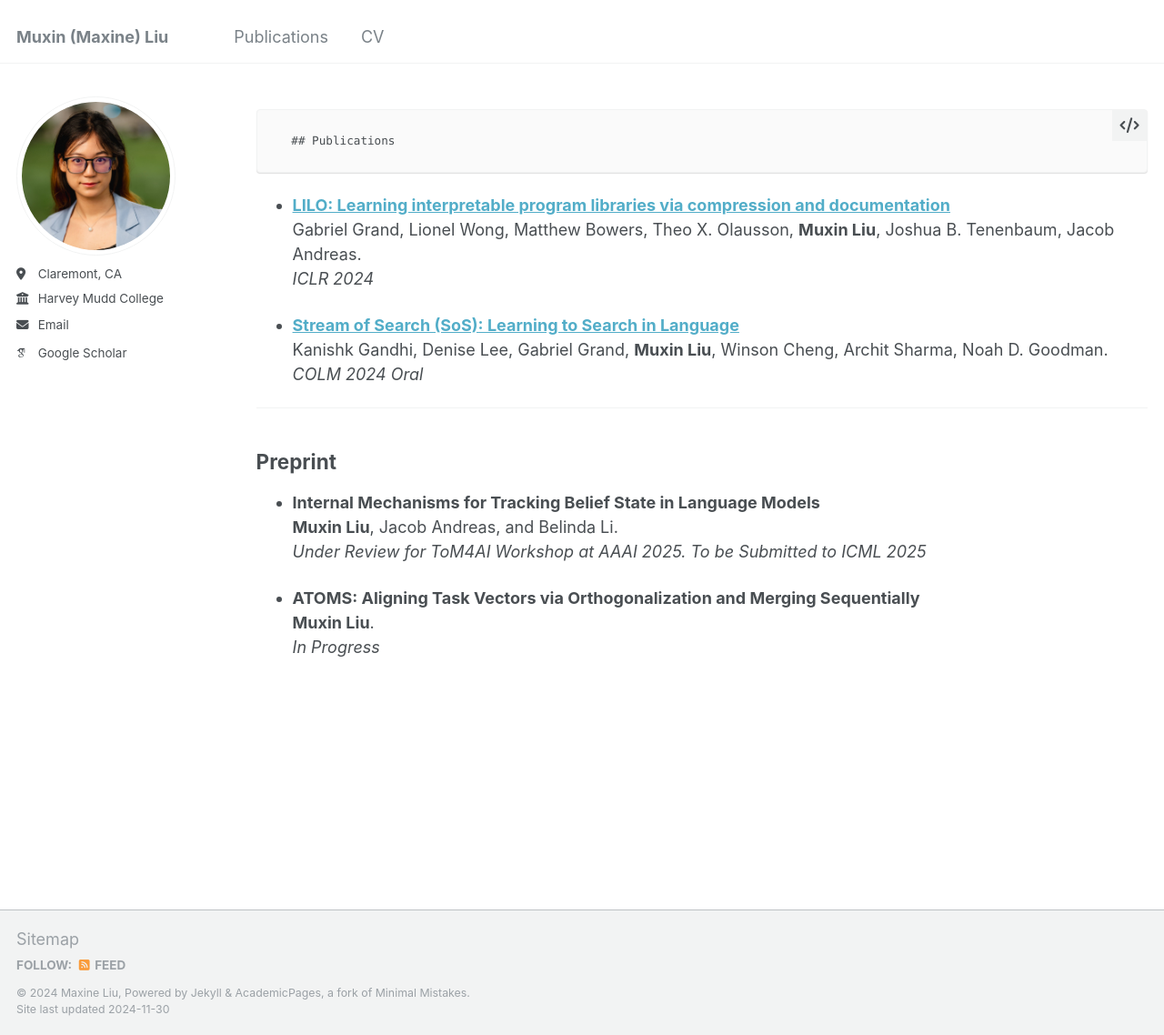
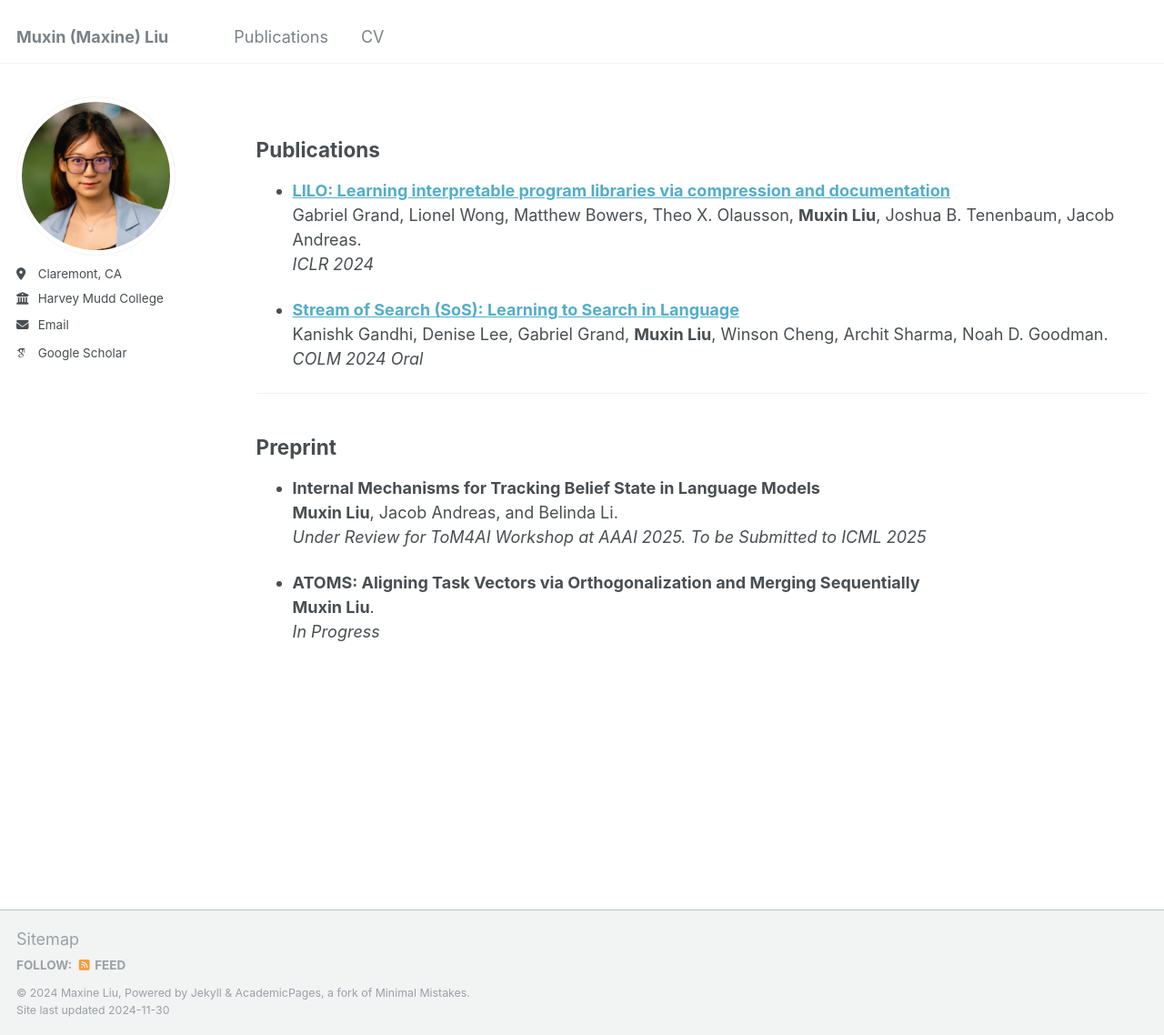
Before and after one commit to maxinemuxin/maxinemuxin.github.io, a Jekyll site: the page built from _pages/publications.html, in a window 1280 px wide and 1138 px high. Shown: the whole window at 91% size. Built offline with Jekyll 4.4.1, drawn with Linux system fonts in a browser that asks for light colours; some web fonts are replaced.

Commit message:
some change

```diff
--- a/_pages/publications.html
+++ b/_pages/publications.html
@@ -1,6 +1,6 @@
 ---
 layout: default
-title: #
+title: ""
 permalink: /publications/
 ---
 
--- a/_pages/publications.md
+++ b/_pages/publications.md
@@ -1,3 +1,4 @@
+
 ## Publications
 
 - [**LILO: Learning interpretable program libraries via compression and documentation**](https://arxiv.org/abs/2310.19791)
```
